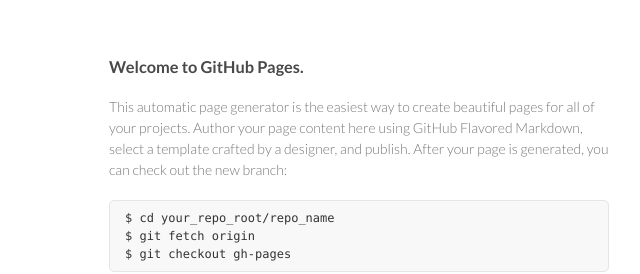
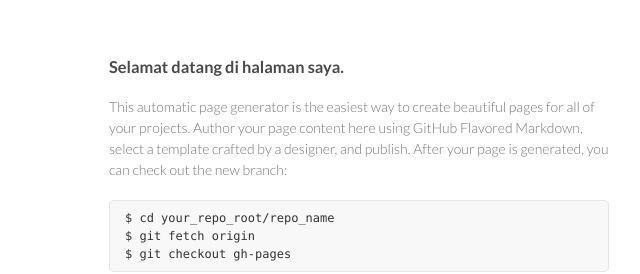
Before and after one commit to agussudarmanto/agussudarmanto.github.io_old, a plain HTML site: page index.html in a window 1280 px wide. Shown: the top 274 px of the page, 461-1101 px from the left. Drawn offline with Linux system fonts and the light colour scheme.

Commit message:
Update index.html

```diff
--- a/index.html
+++ b/index.html
@@ -24,7 +24,7 @@
       </header>
       <section>
         <h3>
-<a name="welcome-to-github-pages" class="anchor" href="#welcome-to-github-pages"><span class="octicon octicon-link"></span></a>Welcome to GitHub Pages.</h3>
+<a name="welcome-to-github-pages" class="anchor" href="#welcome-to-github-pages"><span class="octicon octicon-link"></span></a>Selamat datang di halaman saya.</h3>
 
 <p>This automatic page generator is the easiest way to create beautiful pages for all of your projects. Author your page content here using GitHub Flavored Markdown, select a template crafted by a designer, and publish. After your page is generated, you can check out the new branch:</p>
 
```
